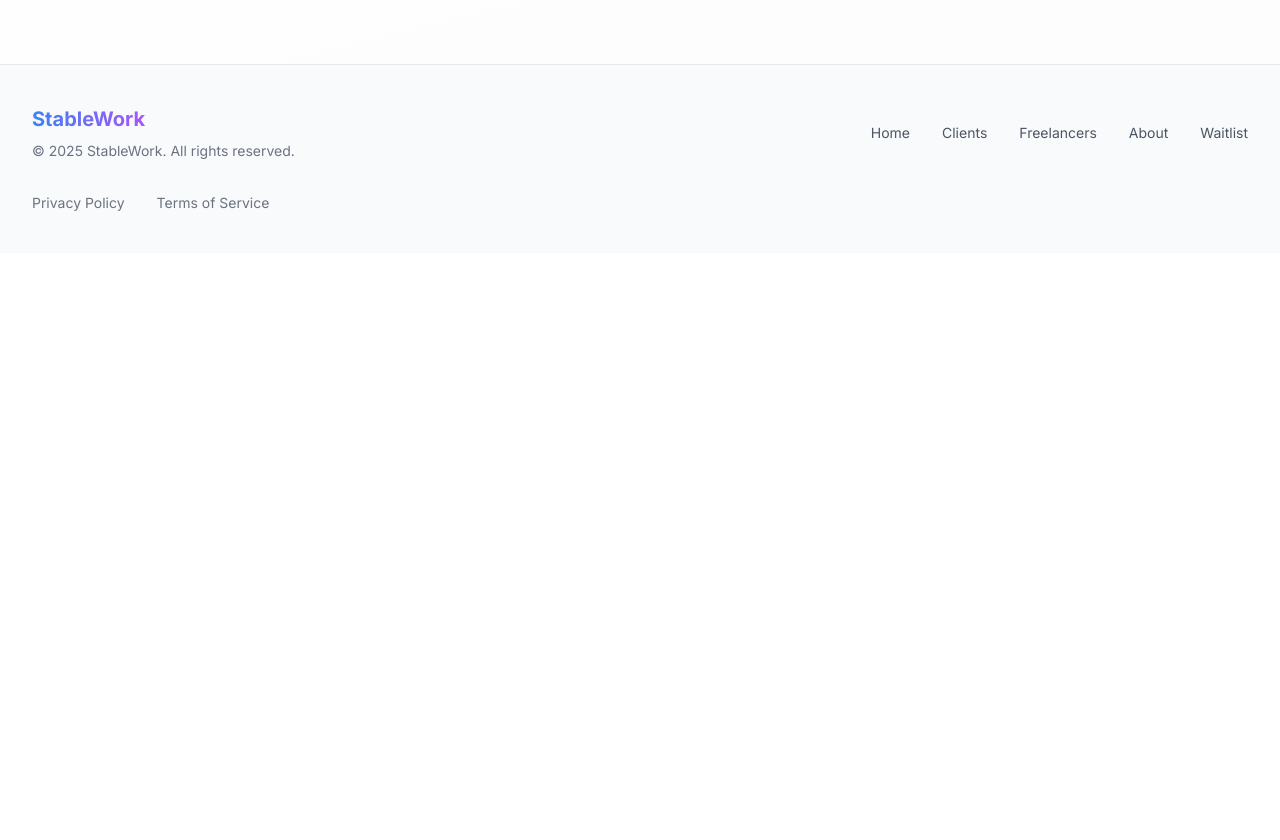
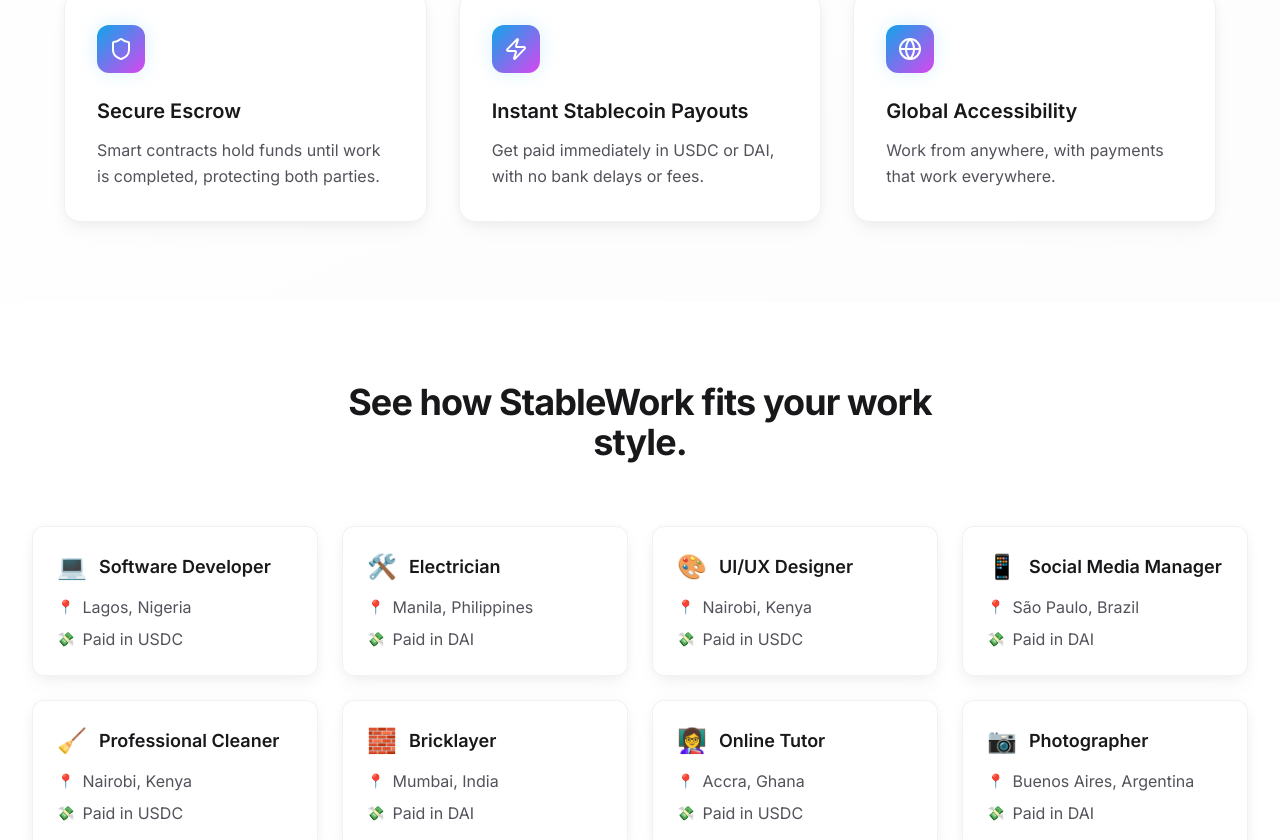
Before and after one commit to LucidaBTC/Repository-name-StableWork-Landing, a Next.js app: page / in a window 1280 px wide. Shown: the part 2319-3159 px from the top of the page. Before the commit the page ends 2572 px from the top, so only its background shows below. Built offline with nearby package versions, Linux system fonts and the light colour scheme.

Commit message:
feat: add trust section + freelancer use cases

```diff
--- a/app/page.tsx
+++ b/app/page.tsx
@@ -20,6 +20,8 @@
   Lock,
   DollarSign,
 } from "lucide-react";
+import { TrustSection } from "@/components/common/TrustSection";
+import { FreelancerUseCases } from "@/components/common/FreelancerUseCases";
 
 const features = [
   {
@@ -201,6 +203,12 @@
           {/* How It Works Section */}
           <HowItWorks />
 
+          {/* Trust Section */}
+          <TrustSection />
+
+          {/* Freelancer Use Cases */}
+          <FreelancerUseCases />
+
           {/* CTA Section */}
           <CTASection />
         </main>
--- /dev/null
+++ b/components/common/FreelancerUseCases.tsx
@@ -0,0 +1,97 @@
+"use client";
+
+import { Container } from "./Container";
+
+const useCases = [
+  {
+    emoji: "💻",
+    role: "Software Developer",
+    location: "Lagos, Nigeria",
+    payment: "USDC",
+  },
+  {
+    emoji: "🛠️",
+    role: "Electrician",
+    location: "Manila, Philippines",
+    payment: "DAI",
+  },
+  {
+    emoji: "🎨",
+    role: "UI/UX Designer",
+    location: "Nairobi, Kenya",
+    payment: "USDC",
+  },
+  {
+    emoji: "📱",
+    role: "Social Media Manager",
+    location: "São Paulo, Brazil",
+    payment: "DAI",
+  },
+  {
+    emoji: "🧹",
+    role: "Professional Cleaner",
+    location: "Nairobi, Kenya",
+    payment: "USDC",
+  },
+  {
+    emoji: "🧱",
+    role: "Bricklayer",
+    location: "Mumbai, India",
+    payment: "DAI",
+  },
+  {
+    emoji: "👩‍🏫",
+    role: "Online Tutor",
+    location: "Accra, Ghana",
+    payment: "USDC",
+  },
+  {
+    emoji: "📷",
+    role: "Photographer",
+    location: "Buenos Aires, Argentina",
+    payment: "DAI",
+  },
+];
+
+export function FreelancerUseCases() {
+  return (
+    <section className="py-20 bg-white" aria-labelledby="use-cases-heading">
+      <Container>
+        <div className="mx-auto max-w-2xl text-center mb-16 animate-fade-in-up">
+          <h2 id="use-cases-heading" className="text-3xl font-bold tracking-tight text-secondary-900 sm:text-4xl">
+            See how StableWork fits your work style.
+          </h2>
+        </div>
+
+        <div className="grid grid-cols-1 sm:grid-cols-2 lg:grid-cols-4 gap-6 max-w-7xl mx-auto">
+          {useCases.map((useCase, index) => (
+            <div
+              key={`${useCase.role}-${useCase.location}`}
+              className="group relative bg-white/80 backdrop-blur-sm rounded-xl p-6 shadow-soft hover:shadow-medium transition-all duration-300 border border-secondary-200/50 hover:border-primary-200 hover:-translate-y-1 animate-fade-in-up"
+              style={{ animationDelay: `${index * 100}ms` }}
+            >
+              <div className="flex items-center space-x-3 mb-3">
+                <span className="text-2xl" role="img" aria-label={useCase.role}>
+                  {useCase.emoji}
+                </span>
+                <h3 className="text-lg font-semibold text-secondary-900">
+                  {useCase.role}
+                </h3>
+              </div>
+              <div className="space-y-2">
+                <p className="text-secondary-600 flex items-center">
+                  <span className="text-sm">📍</span>
+                  <span className="ml-2">{useCase.location}</span>
+                </p>
+                <p className="text-secondary-600 flex items-center">
+                  <span className="text-sm">💸</span>
+                  <span className="ml-2">Paid in {useCase.payment}</span>
+                </p>
+              </div>
+            </div>
+          ))}
+        </div>
+      </Container>
+    </section>
+  );
+}
--- /dev/null
+++ b/components/common/TrustSection.tsx
@@ -0,0 +1,59 @@
+"use client";
+
+import { Container } from "./Container";
+import { Shield, Zap, Globe } from "lucide-react";
+
+const trustCards = [
+  {
+    icon: Shield,
+    title: "Secure Escrow",
+    description: "Smart contracts hold funds until work is completed, protecting both parties.",
+  },
+  {
+    icon: Zap,
+    title: "Instant Stablecoin Payouts",
+    description: "Get paid immediately in USDC or DAI, with no bank delays or fees.",
+  },
+  {
+    icon: Globe,
+    title: "Global Accessibility",
+    description: "Work from anywhere, with payments that work everywhere.",
+  },
+];
+
+export function TrustSection() {
+  return (
+    <section className="py-20 bg-gradient-to-br from-white to-secondary-50/50" aria-labelledby="trust-heading">
+      <Container>
+        <div className="mx-auto max-w-2xl text-center mb-16 animate-fade-in-up">
+          <h2 id="trust-heading" className="text-3xl font-bold tracking-tight text-secondary-900 sm:text-4xl">
+            Trust is built-in — not an add-on.
+          </h2>
+          <p className="mt-6 text-lg leading-8 text-secondary-600">
+            Real freelancers. Real work. Real payments.
+          </p>
+        </div>
+
+        <div className="grid grid-cols-1 md:grid-cols-3 gap-8 max-w-6xl mx-auto">
+          {trustCards.map((card, index) => (
+            <div
+              key={card.title}
+              className="group relative bg-white/80 backdrop-blur-sm rounded-2xl p-8 shadow-soft hover:shadow-medium transition-all duration-300 border border-secondary-200/50 hover:border-primary-200 hover:-translate-y-1 animate-fade-in-up"
+              style={{ animationDelay: `${index * 100}ms` }}
+            >
+              <div className="w-12 h-12 bg-primary-gradient rounded-xl flex items-center justify-center mb-6 shadow-glow group-hover:shadow-glow-purple transition-all duration-300">
+                <card.icon className="w-6 h-6 text-white" aria-hidden="true" />
+              </div>
+              <h3 className="text-xl font-semibold text-secondary-900 mb-3">
+                {card.title}
+              </h3>
+              <p className="text-secondary-600 leading-relaxed">
+                {card.description}
+              </p>
+            </div>
+          ))}
+        </div>
+      </Container>
+    </section>
+  );
+}
```
